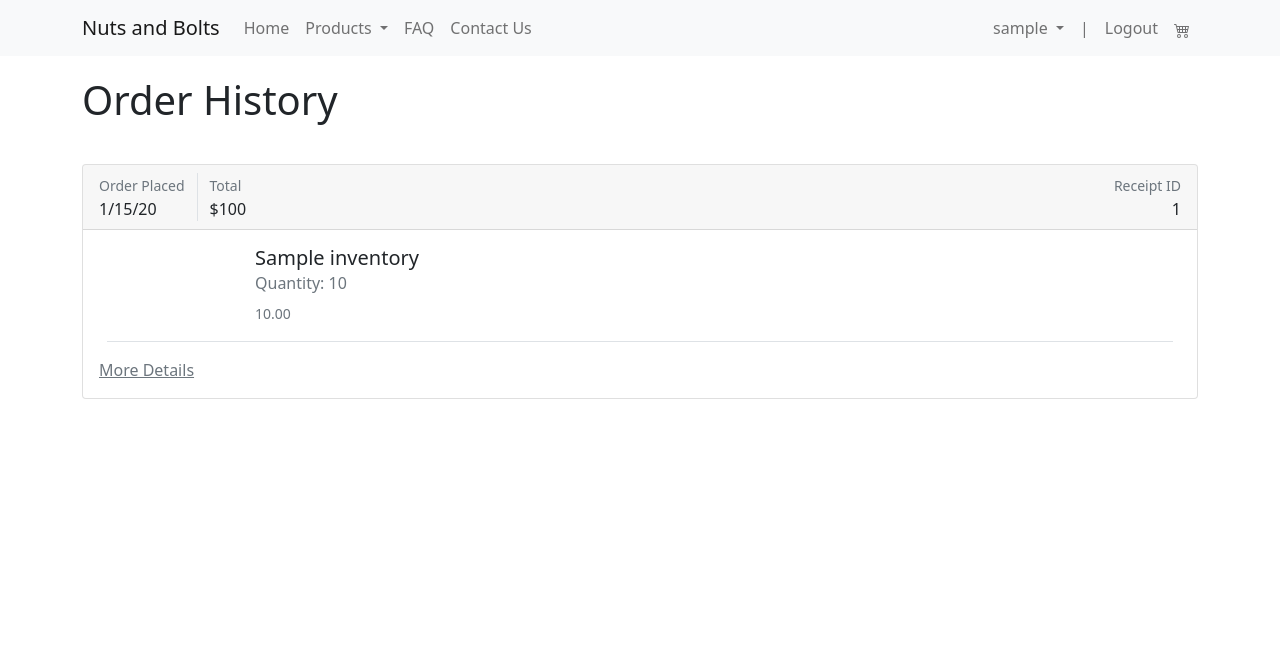
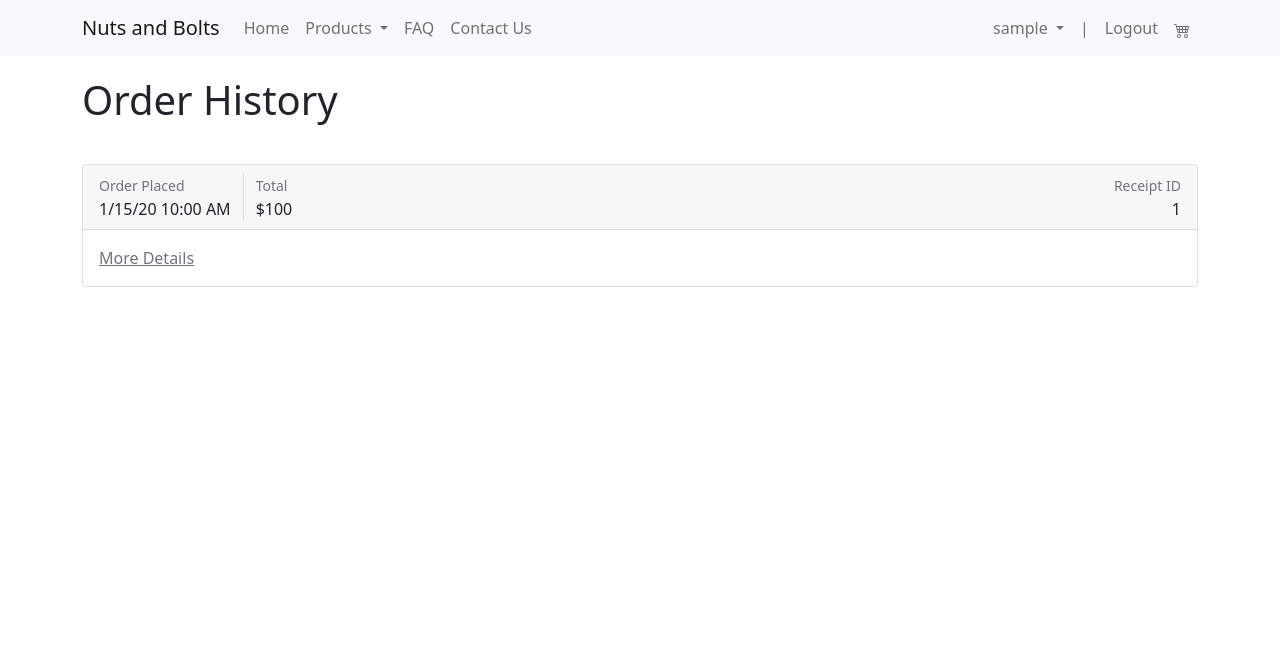
Before and after one commit to IanLarabee/nuts-and-bolts-orange, a PHP site: page /history.php in a window 1280 px wide. Shown: the top 655 px of the page. Run offline with PHP 8.4, Linux system fonts and the light colour scheme; the visitor is signed in with stand-in values (Sample User, id 1); tables that the repository leaves empty or names only in its code hold one stand-in row (values such as "Sample post"); data that the repository does not hold is empty.

Commit message:
Changed display for history and receipt

```diff
--- a/nuts_and_bolts/history.php
+++ b/nuts_and_bolts/history.php
@@ -120,7 +120,7 @@
                                                     <span><small class="text-muted">Order Placed</small></span>
                                                 </div>
                                                 <div class="row">
-                                                    <span>'.date_format(date_create($reciept['saleDate']), "n/j/y").'</span>
+                                                    <span>'.date_format(date_create($reciept['saleDate']), "n/d/y h:i A").'</span>
                                                 </div>
                                             </div>
                                             <div class="col me-auto">
@@ -141,49 +141,6 @@
                                             </div>
                                         </div>
                                     </div>
-                                    <div class="container">';
-
-                    $receiptDetailsResult = mysqli_query($conn, 'SELECT sku, quantity, salePrice FROM receipt_details WHERE receiptId = \''.$reciept['receiptId'].'\'');
-
-                    while($recieptDetails = mysqli_fetch_array($receiptDetailsResult)) {
-                        $productDetails = mysqli_query($conn, 'SELECT product_name, price FROM inventory WHERE sku = \''.$recieptDetails['sku'].'\'');
-
-                        if(mysqli_num_rows($productDetails) == 0) {
-                            echo '
-                                <div class="row row-cols-auto g-0 border-bottom">
-                                    <div class="col p-3">
-                                        <img class="img-fluid" style="width:100px;">
-                                    </div>
-                                    <div class="col me-auto">
-                                        <div class="card-body">
-                                            <h5 class="card-title">This Item No Longer Exists</h5>
-                                            <p class="card-text"><small class="text-muted">Price Not Available</small></p>
-                                        </div>
-                                    </div>
-                                </div>';
-
-                            continue;
-                        }
-
-                        $productDetails = mysqli_fetch_array($productDetails);
-
-                        echo '
-                            <div class="row row-cols-auto g-0 border-bottom">
-                                <div class="col p-3">
-                                    <img class="img-fluid" style="width:100px;">
-                                </div>
-                                <div class="col me-auto">
-                                    <div class="card-body">
-                                        <h5 class="card-title">'.$productDetails['product_name'].'</h5>
-                                        <h6 class="card-subtitle mb-2 text-muted">Quantity: '.$recieptDetails['quantity'].'</h6>
-                                        <p class="card-text"><small class="text-muted">'.$productDetails['price'].'</small></p>
-                                    </div>
-                                </div>
-                            </div>';
-                    }
-
-                    echo '
-                                    </div>
                                     <div class="card-body">
                                         <a class="card-text text-muted" href="receipt.php?receiptID='.$reciept['receiptId'].'">More Details</a>
                                     </div>
--- a/nuts_and_bolts/receipt.php
+++ b/nuts_and_bolts/receipt.php
@@ -183,7 +183,7 @@
                                                     <span><small class="text-muted">Order Placed</small></span>
                                                 </div>
                                                 <div class="row">
-                                                    <span>'.date_format(date_create($reciept['saleDate']), "n/j/y").'</span>
+                                                    <span>'.date_format(date_create($reciept['saleDate']), "n/d/y h:i A").'</span>
                                                 </div>
                                             </div>
                                             <div class="col me-auto">
```
